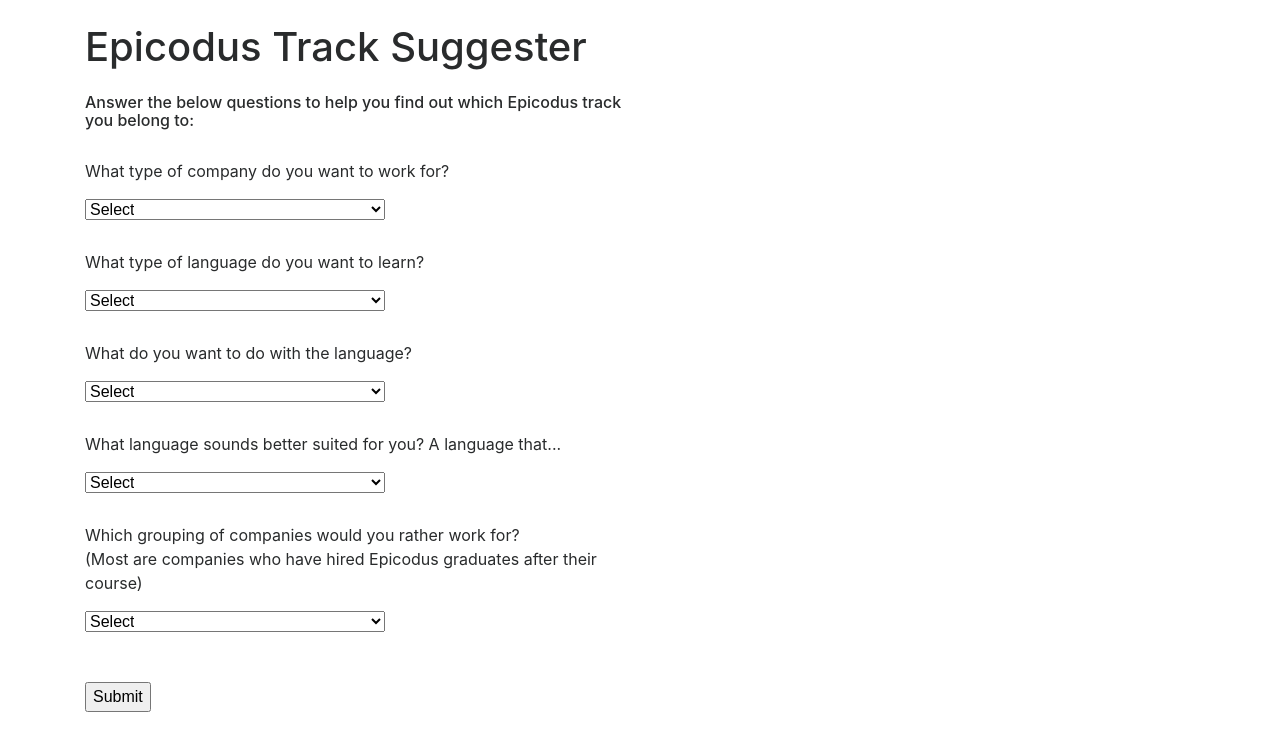
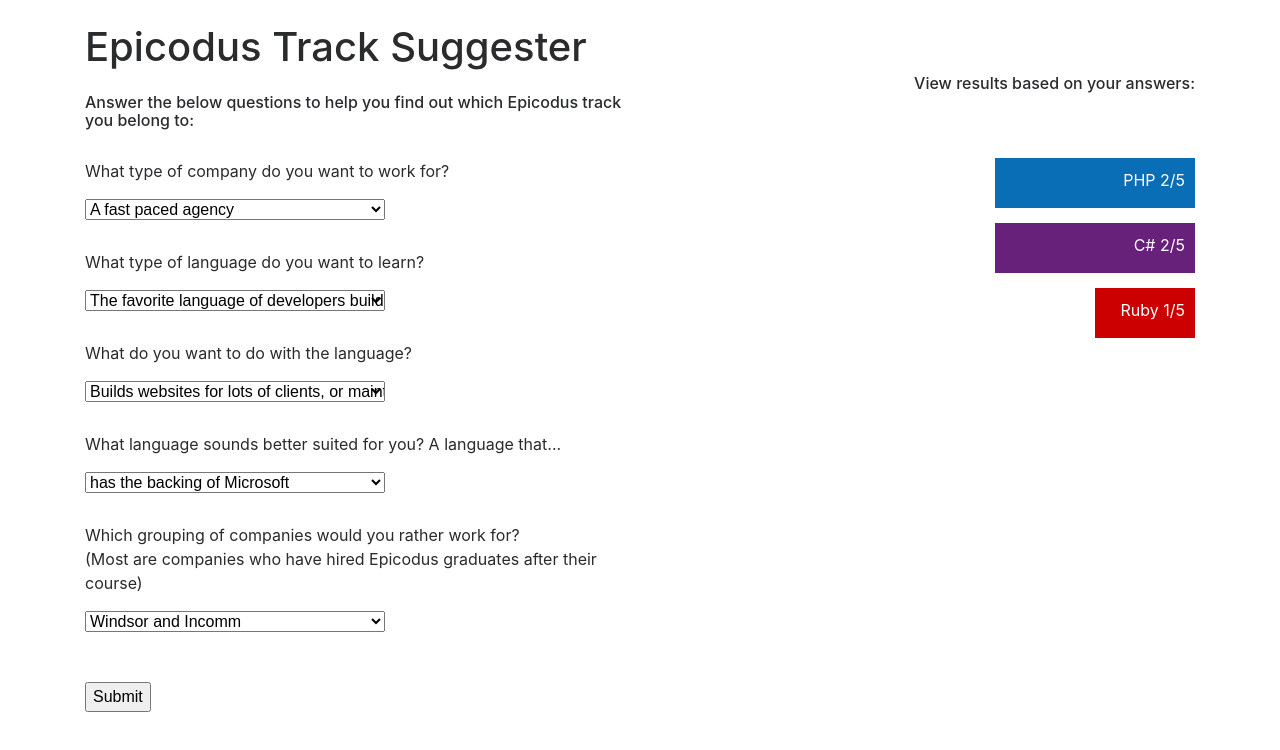
Before and after one commit to logantanous/trackSuggester, a plain HTML site: page index.html in a window 1280 px wide. Both pictures are taken after a click on the input "Submit". Shown: the top 750 px of the page. Drawn offline with nearby package versions, Linux system fonts and the light colour scheme.

Commit message:
add fading

```diff
--- a/css/styles.css
+++ b/css/styles.css
@@ -6,7 +6,7 @@ p {
   margin-top: 30px;
 }
 
-input {
+#submitAnswers {
   margin-top:50px;
 }
 
--- a/js/scripts.js
+++ b/js/scripts.js
@@ -1,5 +1,5 @@
 $(document).ready(function() {
-
+  $(".first").remove();
   //randomize answers utilizing https://css-tricks.com/snippets/jquery/shuffle-dom-elements/
   (function($){
       $.fn.shuffle = function() {
@@ -31,6 +31,7 @@ $(document).ready(function() {
 
   $("#submitAnswers").click(function(event) {
 
+
     var javaScore = 0;
     var cScore = 0;
     var rubyScore = 0;
@@ -59,25 +60,26 @@ $(document).ready(function() {
     if (answered == "False") {
       alert("Some questions were not answered.");
     } else {
-      $(".hide").show();
+      $(".hide").fadeIn(1000);
+      $(".answerForm").fadeIn(1000);
       $(".item span").remove();
       if (javaScore>0) {
-        $(".java").show().css("width", javaScore+"00px").append('<span> '+javaScore+"/"+questions.length+'</span>');
+        $(".java").fadeIn(1000).css("width", javaScore+"00px").append('<span> '+javaScore+"/"+questions.length+'</span>');
       }
       if (cScore>0) {
-        $(".c").show().css("width", cScore+"00px").append('<span> '+cScore+"/"+questions.length+'</span>');
+        $(".c").fadeIn(1000).css("width", cScore+"00px").append('<span> '+cScore+"/"+questions.length+'</span>');
       }
       if (rubyScore>0) {
-      $(".ruby").show().css("width", rubyScore+"00px").append('<span> '+rubyScore+"/"+questions.length+'</span>');
+      $(".ruby").fadeIn(1000).css("width", rubyScore+"00px").append('<span> '+rubyScore+"/"+questions.length+'</span>');
       }
       if (phpScore>0) {
-      $(".php").show().css("width", phpScore+"00px").append('<span> '+phpScore+"/"+questions.length+'</span>');
+      $(".php").fadeIn(1000).css("width", phpScore+"00px").append('<span> '+phpScore+"/"+questions.length+'</span>');
       }
       //remove items that are 0 if they don't refresh
-      if (javaScore == 0){$(".java").hide();}
-      if (phpScore == 0){$(".php").hide();}
-      if (cScore == 0){$(".c").hide();}
-      if (rubyScore == 0){$(".ruby").hide();}
+      if (javaScore == 0){$(".java").fadeOut(1000);}
+      if (phpScore == 0){$(".php").fadeOut(1000);}
+      if (cScore == 0){$(".c").fadeOut(1000);}
+      if (rubyScore == 0){$(".ruby").fadeOut(1000);}
     }
 
 
```
Also changed, not shown: index.html (+0 -1 lines).
